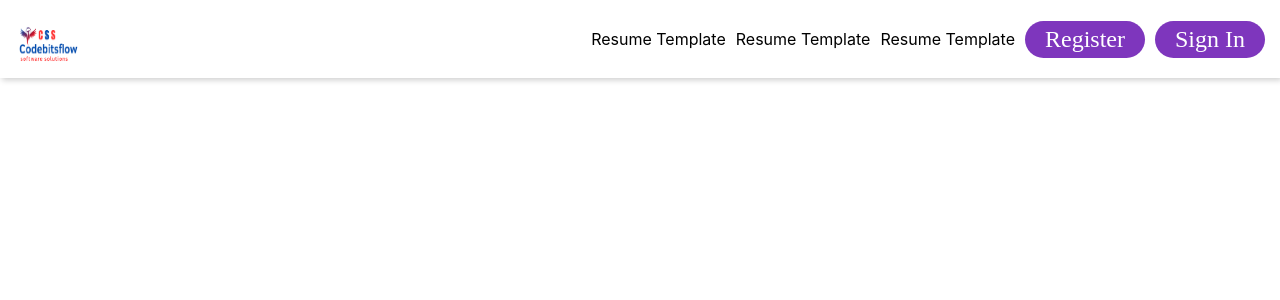
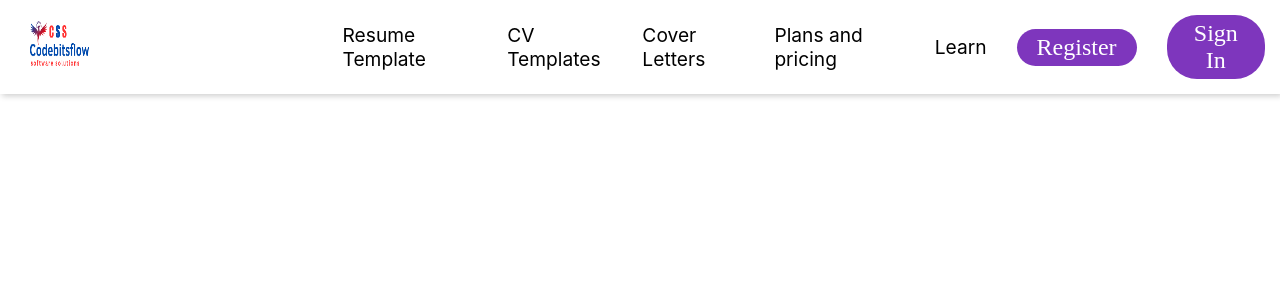
Before and after one commit to SiddharthCodebitsflow/resumeBuilder, a React (Create React App) app: page / in a window 1280 px wide. Shown: the top 300 px of the page. Built offline with nearby package versions, Linux system fonts and the light colour scheme.

Commit message:
make changes

```diff
--- a/src/components/Header/Header.css
+++ b/src/components/Header/Header.css
@@ -11,7 +11,10 @@
 }
 img {
     height: 120%;
-    width: 18%;
+    width: 20%;
+    margin-bottom: 5px;
+    margin-left: 10px;
+    margin-top: -10px;
     /* display: block;
     margin-block-start: 0px;
     margin-block-end:  0px;
@@ -20,8 +23,9 @@ img {
 }
 .menu{
     display: flex;
-    gap:10px;
+    gap:30px;
     align-items: center;
+    font-size: 1.2rem;
 }
 .nav-text {
     /* display: flex; */
@@ -44,3 +48,11 @@ img {
     gap: 30px;
 
 } */
+
+
+@media (max-width: 768px) {
+    .menu {
+      flex-direction: column;
+      align-items: center;
+    }
+  }
--- a/src/components/Header/Header.js
+++ b/src/components/Header/Header.js
@@ -9,8 +9,10 @@ function Header() {
         </div>
         <div className="menu">
           <a>Resume Template</a>
-          <a>Resume Template</a>
-          <a>Resume Template</a>
+          <a>CV Templates</a>
+          <a>Cover Letters</a>
+          <a>Plans and pricing</a>
+          <a>Learn</a>
         <button className='nav-text'>Register</button>
         <button className='nav-text'>Sign In</button>
         </div>
```
